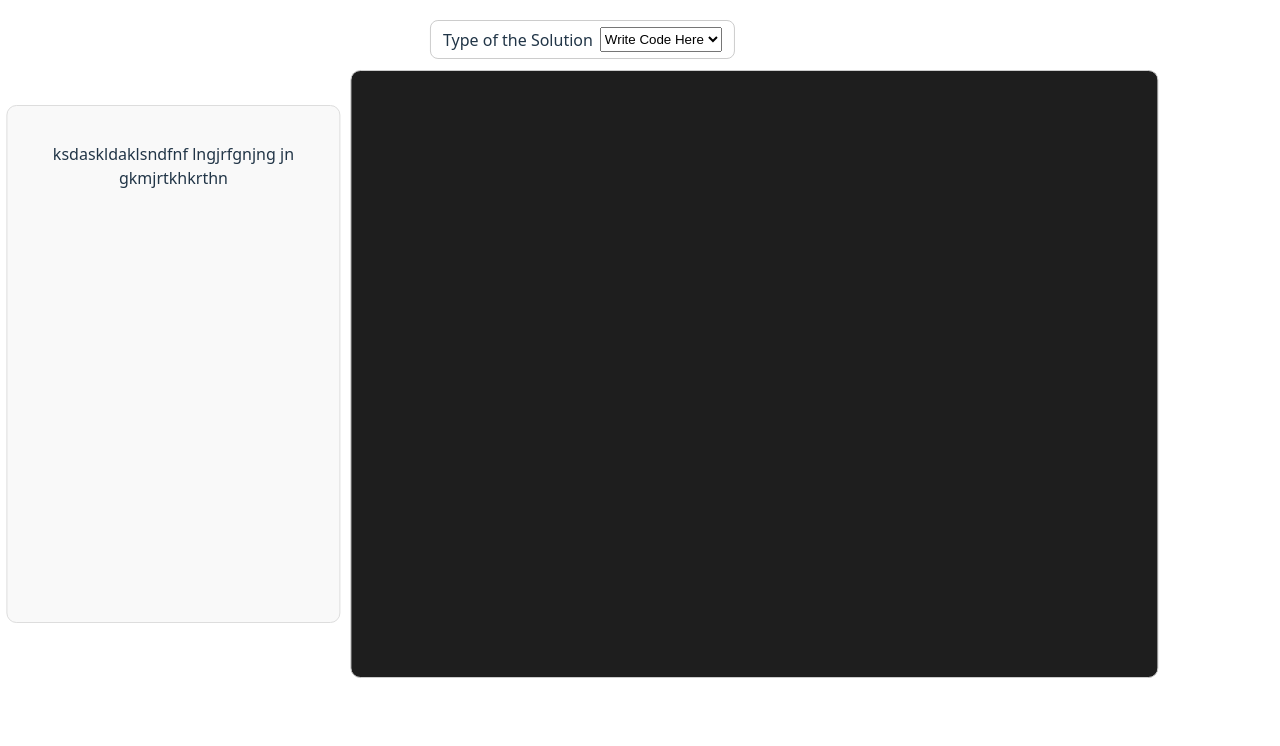
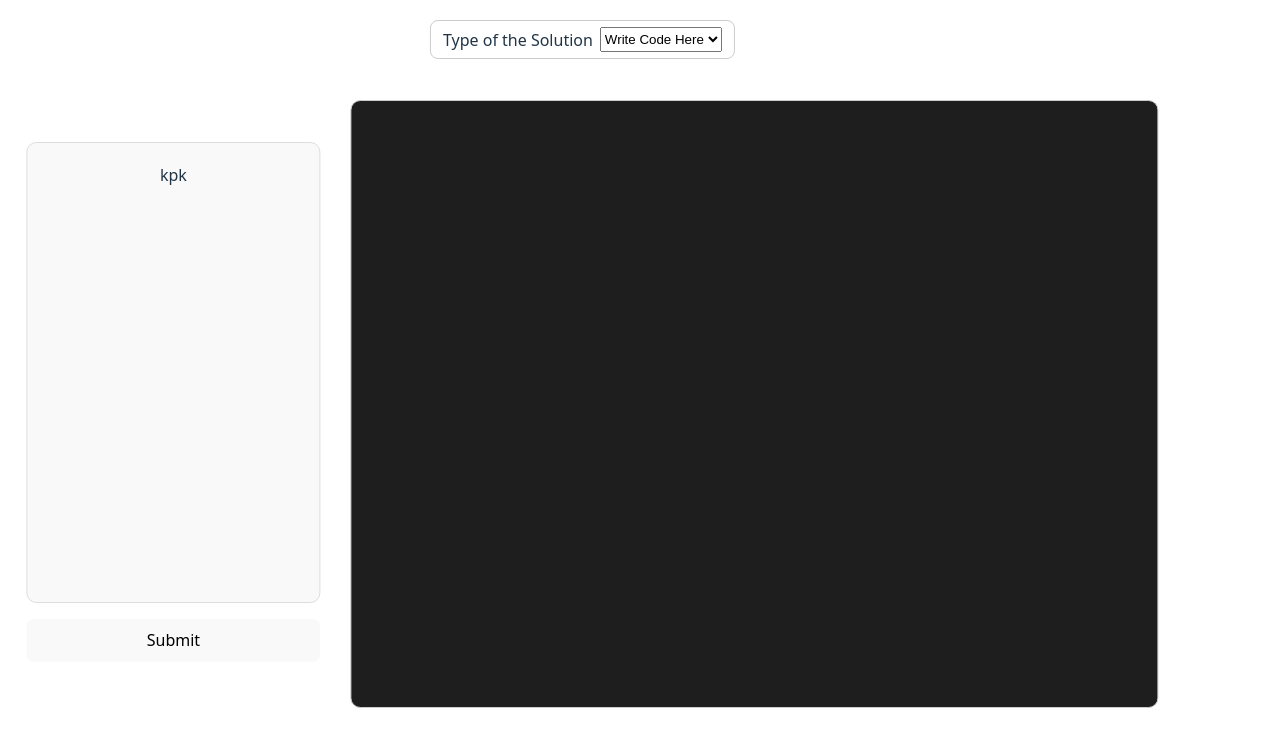
Before and after one commit to UomCpt/CptJudge, a React app in the folder frontend/frontend/: page / in a window 1280 px wide. Shown: the top 746 px of the page. Built offline with nearby package versions, Linux system fonts and the light colour scheme; the HTML template or start-up script is replaced by a standard one.

Commit message:
submit code button

```diff
--- a/frontend/frontend/src/TypesOfSolution.css
+++ b/frontend/frontend/src/TypesOfSolution.css
@@ -56,7 +56,7 @@
 
 
 #editorContainer {
-      position: absolute;
+    position: absolute;
     top: 50%;
     left: 50%;
     transform: translate(-50%, -50%);
@@ -68,13 +68,18 @@
     background-color: white;
     border-radius: 8px;
 
+    margin-top: 30px;
+
     width: 100%;
     height: 80%;
 }
 
+
 #description {
-    width: 30%;               /* 30% της οθόνης/container */
-    height: 90%;             /* γεμίζει όλο το ύψος */
+    display: flex;
+    flex-direction: column;
+    width: 100%;
+    height: 100%;
     background: #f9f9f9;
     border-radius: 10px;
     padding: 20px;
@@ -82,6 +87,21 @@
     overflow-y: auto;
     box-sizing: border-box;
 }
+
+#description-div {
+    display: flex;
+    flex-direction: column;
+    width: 30%;
+    height: 100%;
+
+
+    padding: 20px;
+
+    overflow-y: auto;
+    box-sizing: border-box;
+}
+
+
 
 #code-editor {
 
@@ -100,3 +120,8 @@
     width: 70%;
     height: 100%;
 }
+
+#submit-text{
+    justify-self: end;
+
+}
--- a/frontend/frontend/src/TypesOfSolution.jsx
+++ b/frontend/frontend/src/TypesOfSolution.jsx
@@ -45,10 +45,10 @@ export default function TypesOfSolution() {
 
         {selected=="WriteCodeHere"&&
         <div id="editorContainer" >
-          <div id="description">
-          <p>ksdaskldaklsndfnf lngjrfgnjng jn  gkmjrtkhkrthn </p>
+          <div id="description-div">
+          <p id="description">kpk</p> <button id="submit-text">Submit</button></div>
 
-          </div>
+
 
           <textarea id="code-editor" />
 
```
